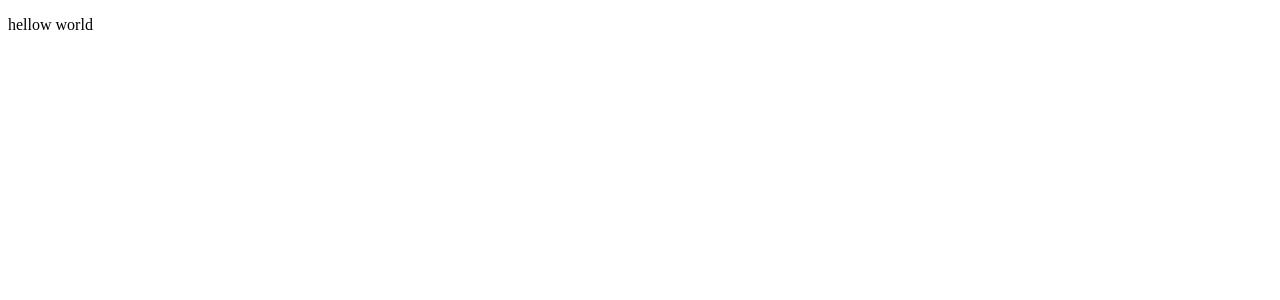
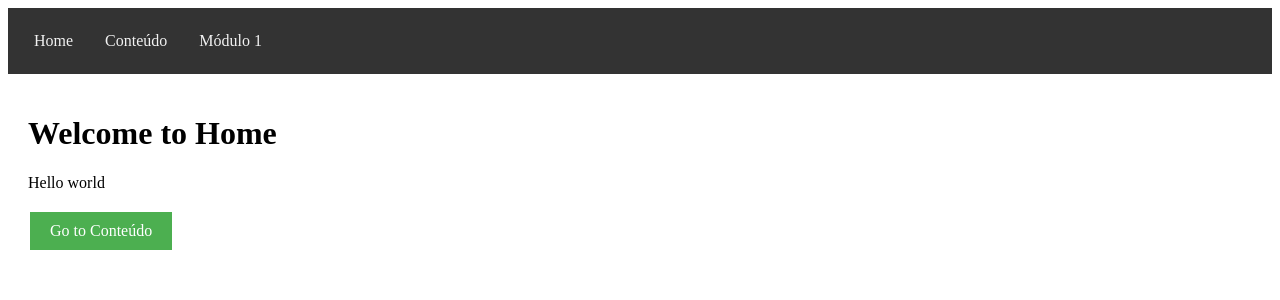
Before and after one commit to 404-Team-Not-Found-API/plataforma-scrum-api-2025.2, a Flask app: page / in a window 1280 px wide. Before the commit the part shown is almost empty. Shown: the top 300 px of the page. Run offline with Flask 3, Linux system fonts and the light colour scheme.

Commit message:
feat: Adição de exemplo Jinja2
Adição de um exemplo de componentização utilizando o Jinja2 para os templates de conteúdo, home e módulo 1

```diff
--- /dev/null
+++ b/projeto/templates/base.html
@@ -0,0 +1,59 @@
+<!DOCTYPE html>
+<html lang="en">
+<head>
+    <meta charset="UTF-8">
+    <meta name="viewport" content="width=device-width, initial-scale=1.0">
+    <title>{% block title %}My Flask App{% endblock %}</title>
+    <style>
+        /* Simple CSS for navbar and buttons */
+        .navbar {
+            background-color: #333;
+            overflow: hidden;
+            padding: 10px;
+        }
+        .navbar a {
+            float: left;
+            display: block;
+            color: #f2f2f2;
+            text-align: center;
+            padding: 14px 16px;
+            text-decoration: none;
+        }
+        .navbar a:hover {
+            background-color: #ddd;
+            color: black;
+        }
+        .button {
+            background-color: #4CAF50;
+            border: none;
+            color: white;
+            padding: 10px 20px;
+            text-align: center;
+            text-decoration: none;
+            display: inline-block;
+            font-size: 16px;
+            margin: 4px 2px;
+            cursor: pointer;
+        }
+        .content {
+            padding: 20px;
+        }
+    </style>
+</head>
+<body>
+    <div class="navbar">
+        <a href="{{ url_for('homepage') }}">Home</a>
+        <a href="{{ url_for('conteudo') }}">Conteúdo</a>
+        <a href="{{ url_for('modulo1') }}">Módulo 1</a>
+        {% block navbar_extra %}{% endblock %}
+    </div>
+
+    <div class="content">
+        {% block content %}{% endblock %}
+    </div>
+
+    <footer>
+        {% block footer %}{% endblock %}
+    </footer>
+</body>
+</html>
--- a/projeto/templates/home.html
+++ b/projeto/templates/home.html
@@ -1,11 +1,9 @@
-<!DOCTYPE html>
-<html lang="en">
-<head>
-    <meta charset="UTF-8">
-    <meta name="viewport" content="width=device-width, initial-scale=1.0">
-    <title>Document</title>
-</head>
-<body>
-    <p>hellow world</p>
-</body>
-</html>
+{% extends "base.html" %}
+
+{% block title %}Home Page{% endblock %}
+
+{% block content %}
+    <h1>Welcome to Home</h1>
+    <p>Hello world</p>
+    <a href="{{ url_for('conteudo') }}" class="button">Go to Conteúdo</a>
+{% endblock %}
```
Also changed, not shown: projeto/templates/conteudo.html (+9 -11 lines), projeto/templates/modulo1.html (+9 -11 lines).
